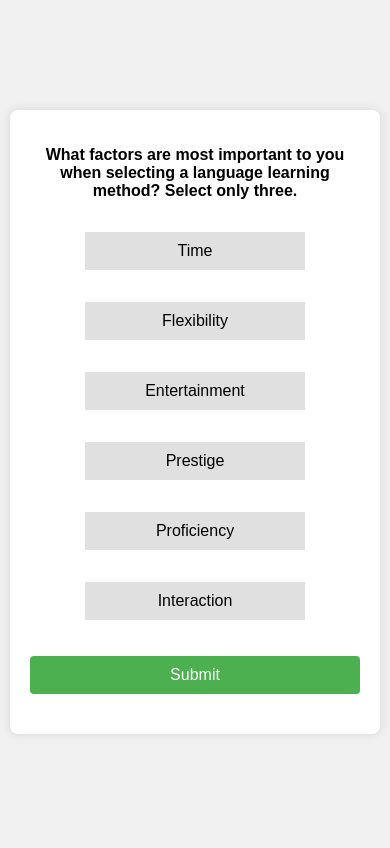
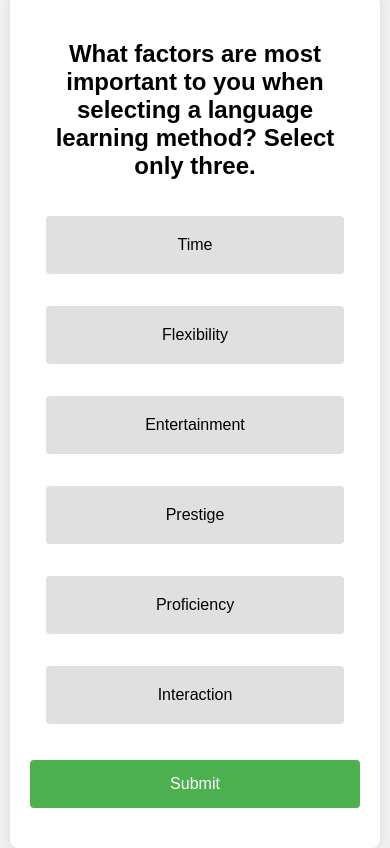
Before and after one commit to kevinchunyu/EduCompare, a plain HTML site: page index.html in a window 390 px wide. Drawn offline with Linux system fonts and the light colour scheme.

Commit message:
updated phone compatibillity

```diff
--- a/index.html
+++ b/index.html
@@ -7,9 +7,8 @@
     <link rel="stylesheet" href="styles.css">
 </head>
 <body>
-
     <div class="container">
-        <p class="title"> What factors are most important to you when selecting a language learning method? Select only three.</p>
+        <p class="title">What factors are most important to you when selecting a language learning method? Select only three.</p>
         <form id="boxForm">
             <div class="box-grid">
                 <label class="box">
@@ -34,10 +33,9 @@
             <button type="button" onclick="submitForm()">Submit</button>
         </form>
         <div id="result" class="result"></div>
-        <div id="warning" style="color: red;"></div>
+        <div id="warning" class="warning"></div>
     </div>
 
     <script src="scripts.js"></script>
-
 </body>
 </html>
--- a/scripts.js
+++ b/scripts.js
@@ -4,10 +4,9 @@ document.addEventListener('DOMContentLoaded', () => {
     const warningDiv = document.getElementById('warning');
 
     checkboxes.forEach((checkbox) => {
-
         checkbox.addEventListener('click', () => {
             checkbox.parentElement.classList.toggle('toggled-border');
-        })
+        });
 
         checkbox.addEventListener('change', () => {
             const resultDiv = document.getElementById('result');
@@ -41,7 +40,7 @@ function submitForm() {
     let duo = 0;
     let classroom = 0;
     selectedBoxes.forEach((value) => {
-        if(value === 'Time' || value === 'Flexibility' || value === 'Entertainment') {
+        if (value === 'Time' || value === 'Flexibility' || value === 'Entertainment') {
             duo += 1;
         } else {
             classroom += 1;
@@ -49,7 +48,7 @@ function submitForm() {
     });
 
     let recommendation = '';
-    if(duo > classroom) {
+    if (duo > classroom) {
         recommendation = 'Duolingo';
     } else {
         recommendation = 'Classroom';
@@ -57,7 +56,7 @@ function submitForm() {
 
     if (selectedBoxes.length > 0) {
         resultDiv.textContent = 'You selected: ' + selectedBoxes.join(', ') +
-        '. We recommend you to use ' + recommendation + ' for your language learning journey! :)';
+            '. We recommend you to use ' + recommendation + ' for your language learning journey!';
     } else {
         resultDiv.textContent = 'No boxes selected';
     }
--- a/styles.css
+++ b/styles.css
@@ -7,10 +7,13 @@ body {
     justify-content: center;
     align-items: center;
     height: 100vh;
+    box-sizing: border-box;
 }
 
 .title {
     font-weight: bold;
+    font-size: 1.5em;
+    margin-bottom: 20px;
 }
 
 .container {
@@ -33,11 +36,12 @@ body {
 .box {
     width: 100%;
     max-width: 200px;
-    padding: 10px;
+    padding: 20px;  /* Increased padding for better touch target */
     margin: 1em;
     background-color: #e0e0e0;
     text-align: center;
     cursor: pointer;
+    border-radius: 4px;  /* Added border-radius for better aesthetics */
 }
 
 .toggled-border {
@@ -49,7 +53,7 @@ input[type="checkbox"] {
 }
 
 button {
-    padding: 10px 20px;
+    padding: 15px 25px;  /* Increased padding for better touch target */
     margin-top: 20px;
     font-size: 16px;
     border-radius: 4px;
@@ -57,6 +61,7 @@ button {
     background-color: #4CAF50;
     color: white;
     cursor: pointer;
+    width: 100%;  /* Ensured full width on mobile */
 }
 
 button:hover {
@@ -67,6 +72,11 @@ button:hover {
     margin-top: 20px;
 }
 
+.warning {
+    margin-top: 10px;
+    color: red;
+}
+
 /* Media Queries for Responsive Design */
 @media (max-width: 768px) {
     .container {
@@ -75,6 +85,7 @@ button:hover {
 
     .box {
         width: 45%;
+        max-width: none;  /* Remove max-width to ensure proper scaling */
     }
 }
 
@@ -85,9 +96,10 @@ button:hover {
 
     .box {
         width: 100%;
+        max-width: none;  /* Remove max-width to ensure proper scaling */
     }
 
     button {
-        width: 100%;
+        width: 100%;  /* Ensure button is full width on mobile */
     }
 }
```
